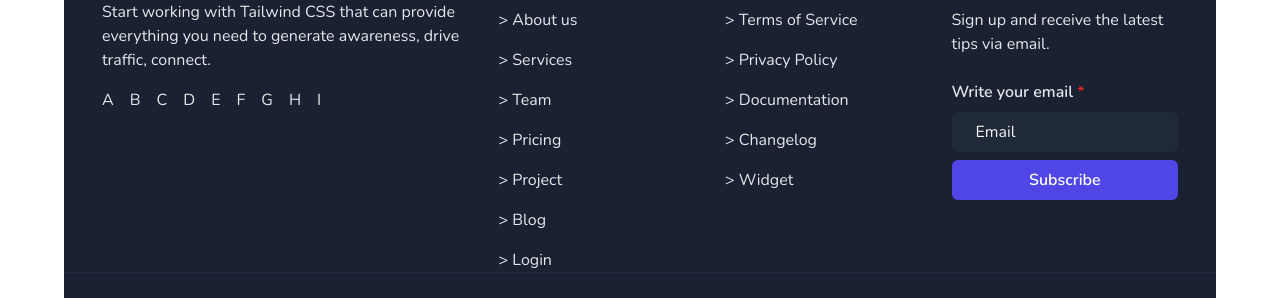
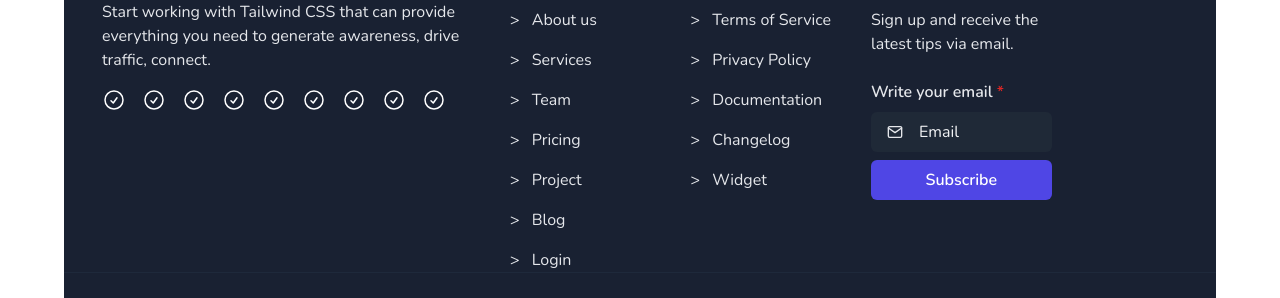
Before and after one commit to coordova/landing-one, a website: page index.html in a window 1280 px wide. Shown: the part 4940-5238 px from the top of the page. Drawn offline with nearby package versions, Linux system fonts and the light colour scheme.

Commit message:
Footer v2 - fixed icons & form

```diff
--- a/index.html
+++ b/index.html
@@ -396,7 +396,7 @@
     </section>
     <!-- Figura -->
     <div class="relative">
-        <div class="shape absolute right-0 sm:-bottom-px -bottom-[2px] left-0 overflow-hidden z-1 text-dark-footer">
+        <div class="absolute right-0 sm:-bottom-px -bottom-[2px] left-0 overflow-hidden z-1 text-bgDarkFooter">
             <svg class="w-full h-auto" viewBox="0 0 2880 250" fill="none" xmlns="http://www.w3.org/2000/svg">
                 <path d="M720 125L2160 0H2880V250H0V125H720Z" fill="currentColor"></path>
             </svg>
@@ -415,15 +415,15 @@
                         Start working with Tailwind CSS that can provide everything you need to generate awareness, drive traffic, connect.
                     </p>
                     <ul class="list-none flex space-x-4">
-                        <li class="inline">A</li>
-                        <li class="inline">B</li>
-                        <li class="inline">C</li>
-                        <li class="inline">D</li>
-                        <li class="inline">E</li>
-                        <li class="inline">F</li>
-                        <li class="inline">G</li>
-                        <li class="inline">H</li>
-                        <li class="inline">I</li>
+                        <li class="inline"><img class="w-6" src="assets/images/icons/check-circle-white.svg" alt="ico"></li>
+                        <li class="inline"><img class="w-6" src="assets/images/icons/check-circle-white.svg" alt="ico"></li>
+                        <li class="inline"><img class="w-6" src="assets/images/icons/check-circle-white.svg" alt="ico"></li>
+                        <li class="inline"><img class="w-6" src="assets/images/icons/check-circle-white.svg" alt="ico"></li>
+                        <li class="inline"><img class="w-6" src="assets/images/icons/check-circle-white.svg" alt="ico"></li>
+                        <li class="inline"><img class="w-6" src="assets/images/icons/check-circle-white.svg" alt="ico"></li>
+                        <li class="inline"><img class="w-6" src="assets/images/icons/check-circle-white.svg" alt="ico"></li>
+                        <li class="inline"><img class="w-6" src="assets/images/icons/check-circle-white.svg" alt="ico"></li>
+                        <li class="inline"><img class="w-6" src="assets/images/icons/check-circle-white.svg" alt="ico"></li>
                     </ul>
                 </div>
                 <!-- Menu 3 cols on md -->
@@ -432,24 +432,24 @@
                     <div class="space-y-6 md:w-1/3">
                         <h4 class="font-semibold tracking-wider sm:pt-4 lg:pt-0">Company</h4>
                         <ul class="flex flex-col space-y-4">
-                            <li>> About us</li>
-                            <li>> Services</li>
-                            <li>> Team</li>
-                            <li>> Pricing</li>
-                            <li>> Project</li>
-                            <li>> Blog</li>
-                            <li>> Login</li>
+                            <li><span class="mr-2">></span> About us</li>
+                            <li><span class="mr-2">></span> Services</li>
+                            <li><span class="mr-2">></span> Team</li>
+                            <li><span class="mr-2">></span> Pricing</li>
+                            <li><span class="mr-2">></span> Project</li>
+                            <li><span class="mr-2">></span> Blog</li>
+                            <li><span class="mr-2">></span> Login</li>
                         </ul>
                     </div>
                     <!-- Menu 2 -->
                     <div class="space-y-6 md:w-1/3">
                         <h4 class="font-semibold tracking-wider sm:pt-4  lg:pt-0">Useful Links</h4>
                         <ul class="flex flex-col space-y-4">
-                            <li>> Terms of Service</li>
-                            <li>> Privacy Policy</li>
-                            <li>> Documentation</li>
-                            <li>> Changelog</li>
-                            <li>> Widget</li>
+                            <li><span class="mr-2">></span> Terms of Service</li>
+                            <li><span class="mr-2">></span> Privacy Policy</li>
+                            <li><span class="mr-2">></span> Documentation</li>
+                            <li><span class="mr-2">></span> Changelog</li>
+                            <li><span class="mr-2">></span> Widget</li>
                         </ul>
                     </div>
                     <!-- Menu 3 -->
@@ -462,7 +462,10 @@
                         <form>
                             <div class="space-y-2">
                                 <label for="email" class="font-semibold">Write your email <span class="text-red-600">*</span></label>
-                                <input type="email" id="email" class="pl-6 py-2 w-full bg-gray-800 rounded-md placeholder-gray-100" placeholder="Email">
+                                <div class="relative">
+                                    <svg xmlns="http://www.w3.org/2000/svg" width="24" height="24" viewBox="0 0 24 24" fill="none" stroke="currentColor" stroke-width="2" stroke-linecap="round" stroke-linejoin="round" class="w-4 h-4 absolute top-3 left-4"><path d="M4 4h16c1.1 0 2 .9 2 2v12c0 1.1-.9 2-2 2H4c-1.1 0-2-.9-2-2V6c0-1.1.9-2 2-2z"></path><polyline points="22,6 12,13 2,6"></polyline></svg>
+                                    <input type="email" id="email" class="pl-12 py-2 w-full bg-gray-800 rounded-md placeholder-gray-100 focus:outline-none" placeholder="Email">
+                                </div>
                                 <button class="btn w-full">Subscribe</button>
                             </div>
 
```
Also changed, not shown: assets/css/style.css, assets/images/icons/check-circle-white.svg (added).
